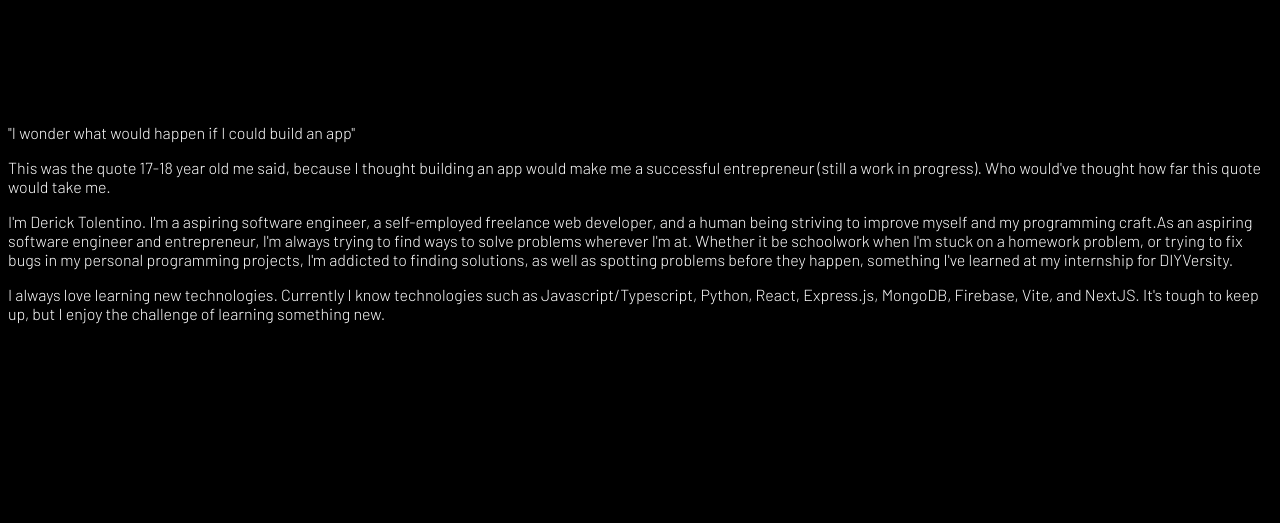
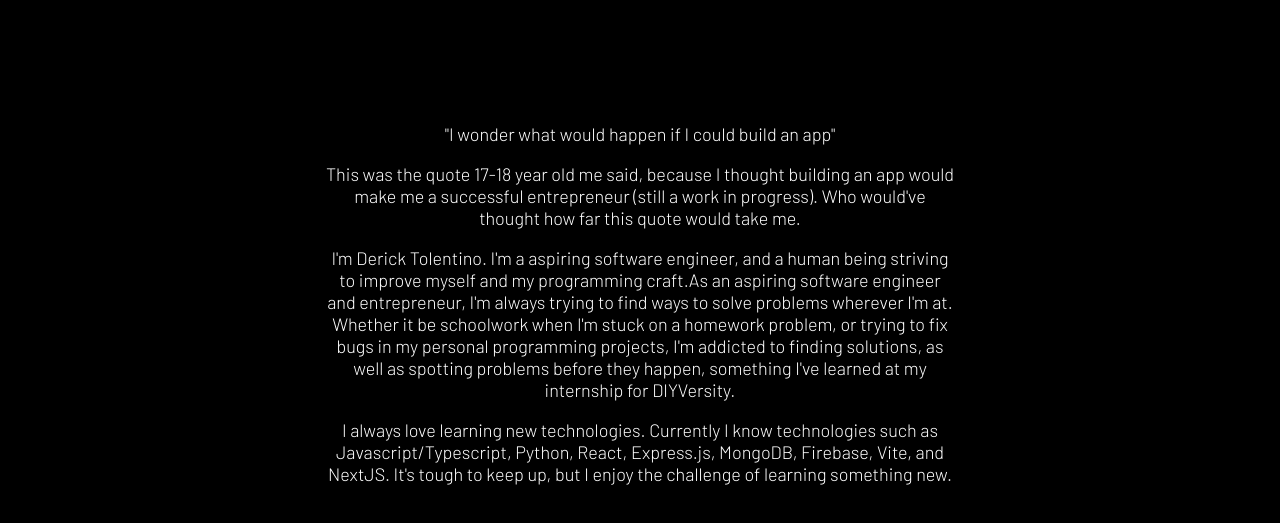
Before and after one commit to DerickT02/derick_tolentino, a plain HTML site: page about.html in a window 1280 px wide. Shown: the part 63-586 px from the top of the page. Drawn offline with Linux system fonts and the light colour scheme.

Commit message:
Formatted about me section for better readability

```diff
--- a/about.css
+++ b/about.css
@@ -67,6 +67,10 @@ body{
 
 .description{
     margin-top: 45%;
+    margin: auto;
+
+    width: 50%;
+    font-size: 50px;
 }
 
 @media only screen and (min-width: 992px) {
@@ -122,6 +126,10 @@ body{
     }
 
     .description{
+        margin: auto;
         margin-top: 10%;
+        text-align: center;
+        width: 50%;
+        font-size: large;
     }
 }
--- a/about.html
+++ b/about.html
@@ -15,6 +15,7 @@
                     <div class = "line3"></div>
                 </div>
                 <ul id = "navbar-items">
+                    <a href = "index.html"><li>Home</li></a>
                     <a href = "about.html"><li>About Me</li></a>
                     <a><li>Projects</li></a>
                     <a><li>Skills</li></a>
@@ -30,7 +31,7 @@
 
                 <p>This was the quote 17-18 year old me said, because I thought building an app would make me a successful entrepreneur (still a work in progress). Who would've thought how far this quote would take me.</p>
 
-                <p>I'm Derick Tolentino. I'm a aspiring software engineer, a self-employed freelance web developer, and a human being striving to improve myself and my programming craft.As an aspiring software engineer and entrepreneur, I'm always trying to find ways to solve problems wherever I'm at. Whether it be schoolwork when I'm stuck on a homework problem, or trying to fix bugs in my personal programming projects, I'm addicted to finding solutions, as well as spotting problems before they happen, something I've learned at my internship for DIYVersity.</p>
+                <p>I'm Derick Tolentino. I'm a aspiring software engineer, and a human being striving to improve myself and my programming craft.As an aspiring software engineer and entrepreneur, I'm always trying to find ways to solve problems wherever I'm at. Whether it be schoolwork when I'm stuck on a homework problem, or trying to fix bugs in my personal programming projects, I'm addicted to finding solutions, as well as spotting problems before they happen, something I've learned at my internship for DIYVersity.</p>
 
                 <p>I always love learning new technologies. Currently I know technologies such as Javascript/Typescript, Python, React, Express.js, MongoDB, Firebase, Vite, and NextJS. It's tough to keep up, but I enjoy the challenge of learning something new.</p>
             </div>
```
Also changed, not shown: index.html (+1 -0 lines).
